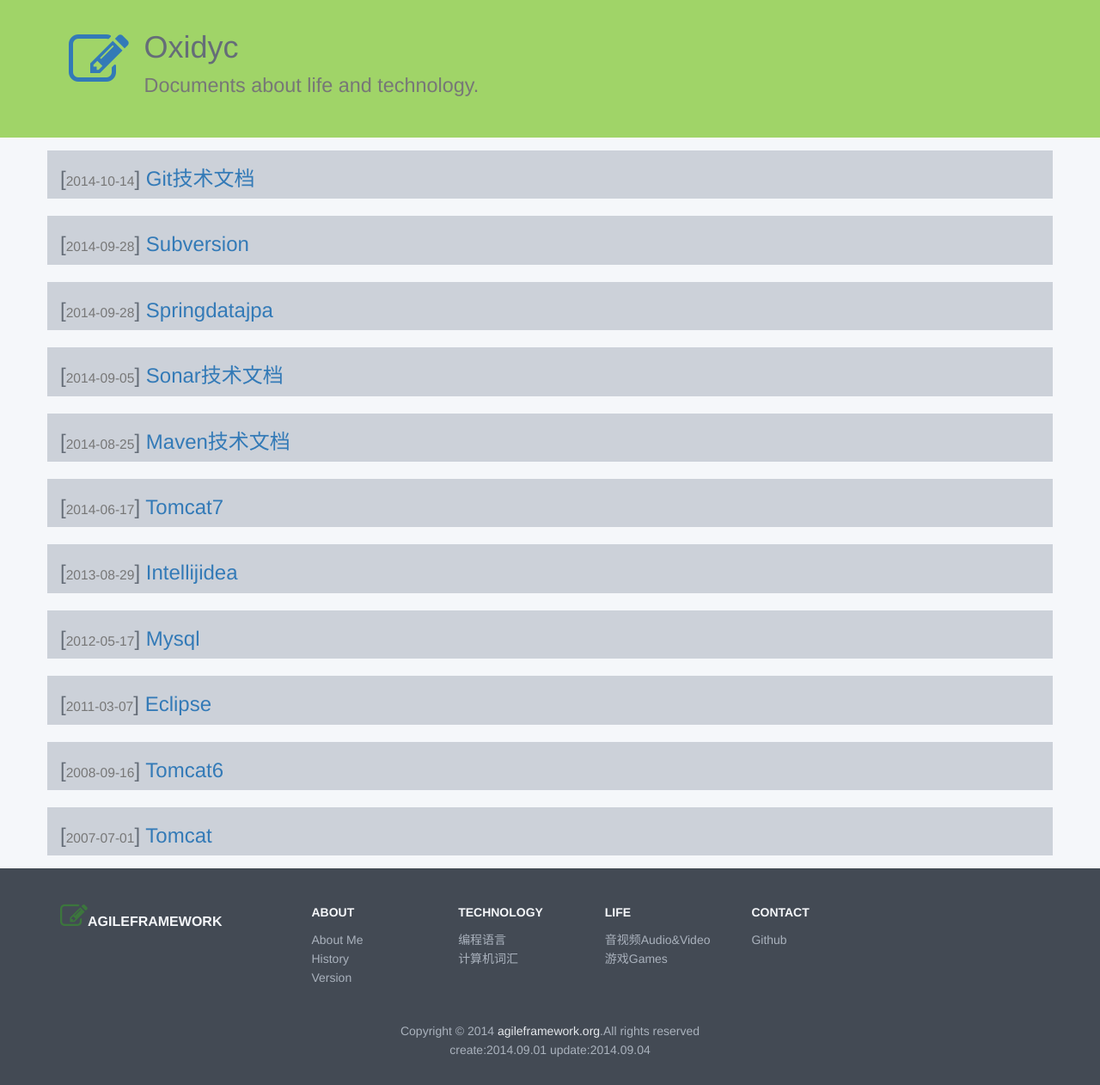
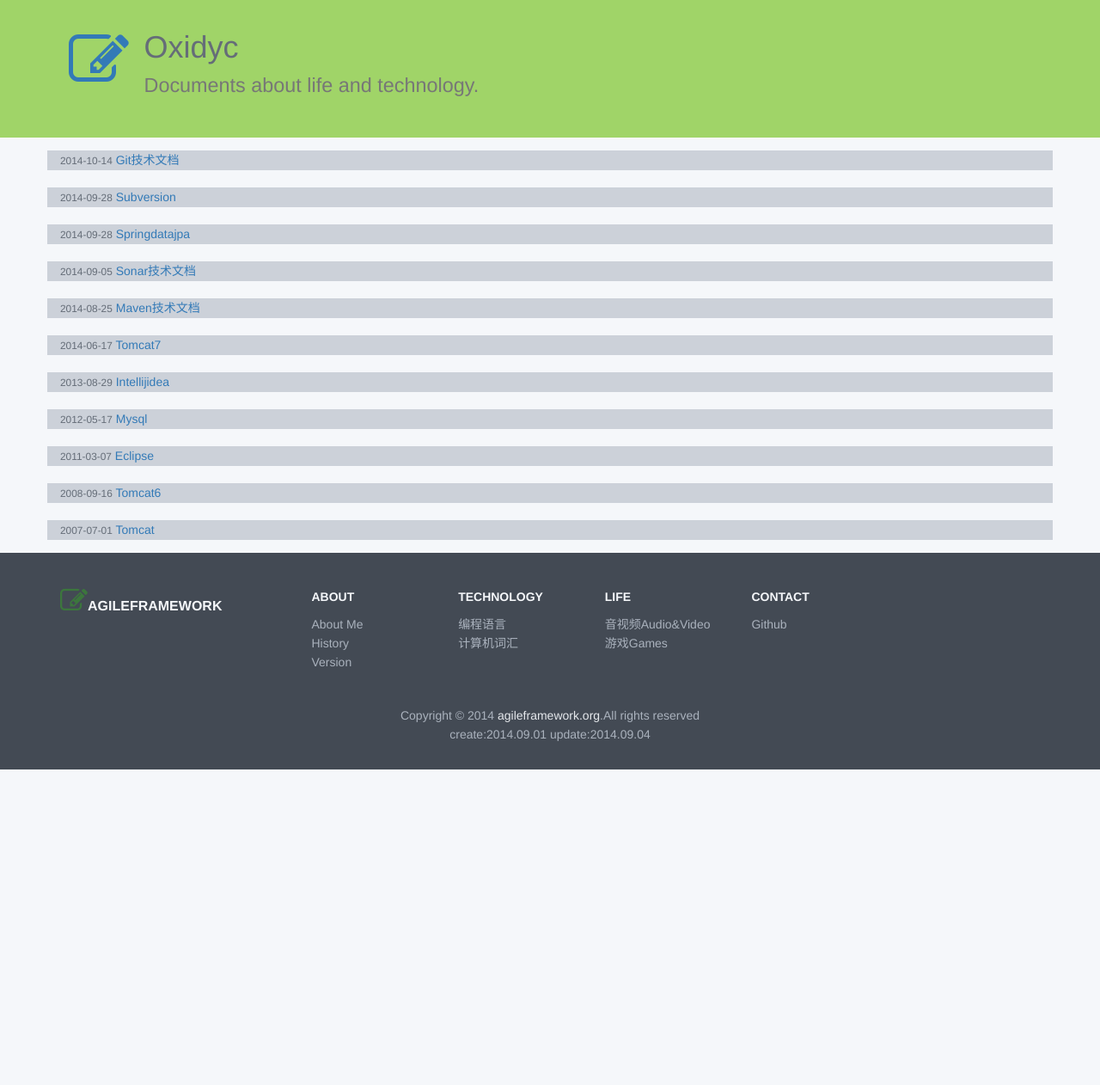
Before and after one commit to oxidyc/ikms.github.io, a Jekyll site: the page built from index.html, in a window 1280 px wide. Shown: the whole page at 86% size. Built offline with Jekyll 4.4.1, drawn with Linux system fonts in a browser that asks for light colours; nearby versions of some CDN libraries; after the commit the page ends 900 px from its top, so only the background shows below that.

Commit message:
add some technology documents

```diff
--- a/index.html
+++ b/index.html
@@ -14,7 +14,7 @@ title: CMS
     <div class="row">
         {% for post in site.posts %}
         <div class="col-lg-12 bg_mediumgray" style="margin: 10px 0;">
-            <h3>[<small>{{ post.date | date: "%F" }}</small>] <a href="{{ post.id }}">{{ post.title }}</a></h3>
+            <small>{{ post.date | date: "%F" }}</small> <a href="{{ post.id }}">{{ post.title }}</a>
             <!-- {{ post.excerpt }}-->
 
         </div><br>
```
